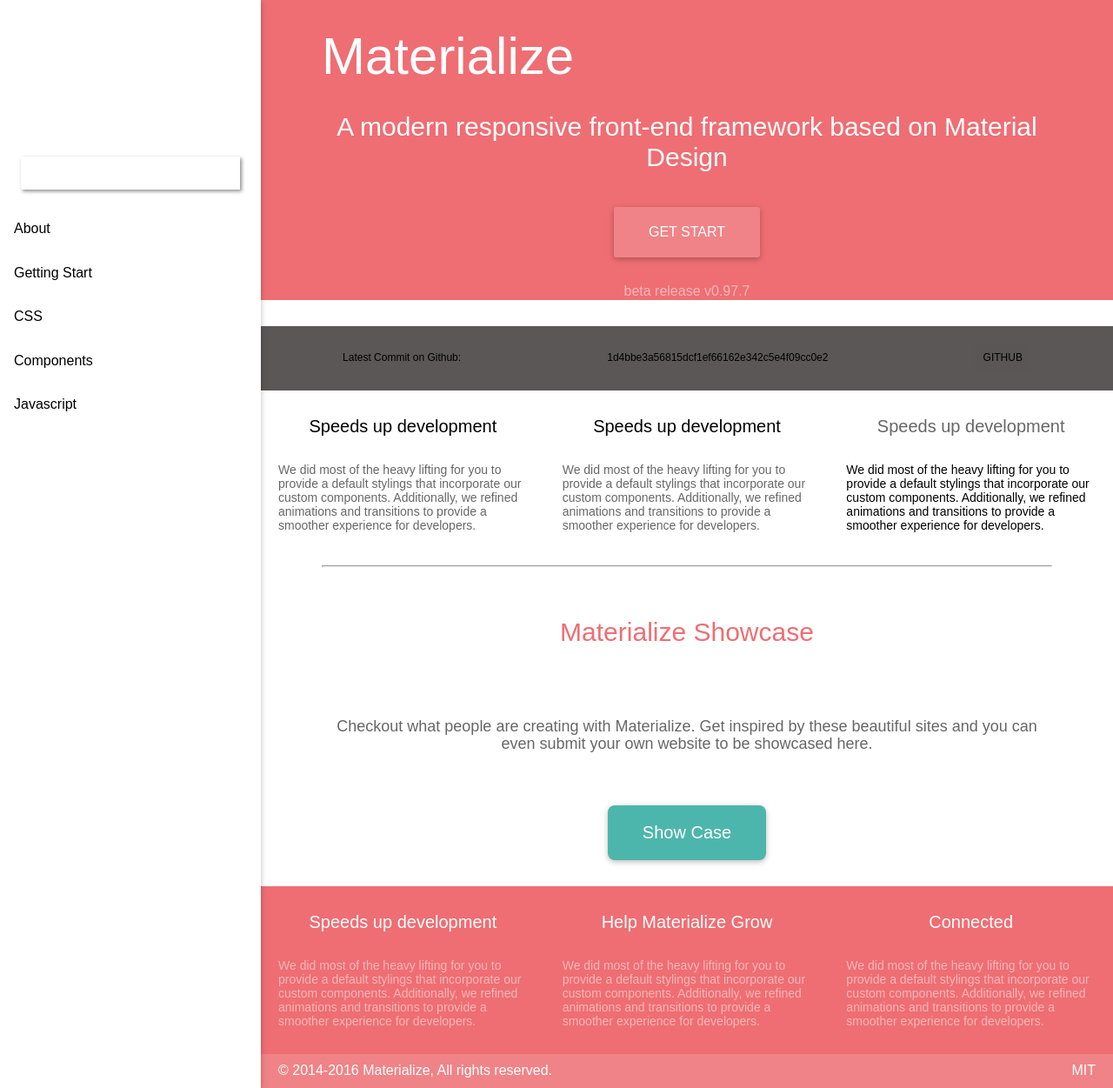
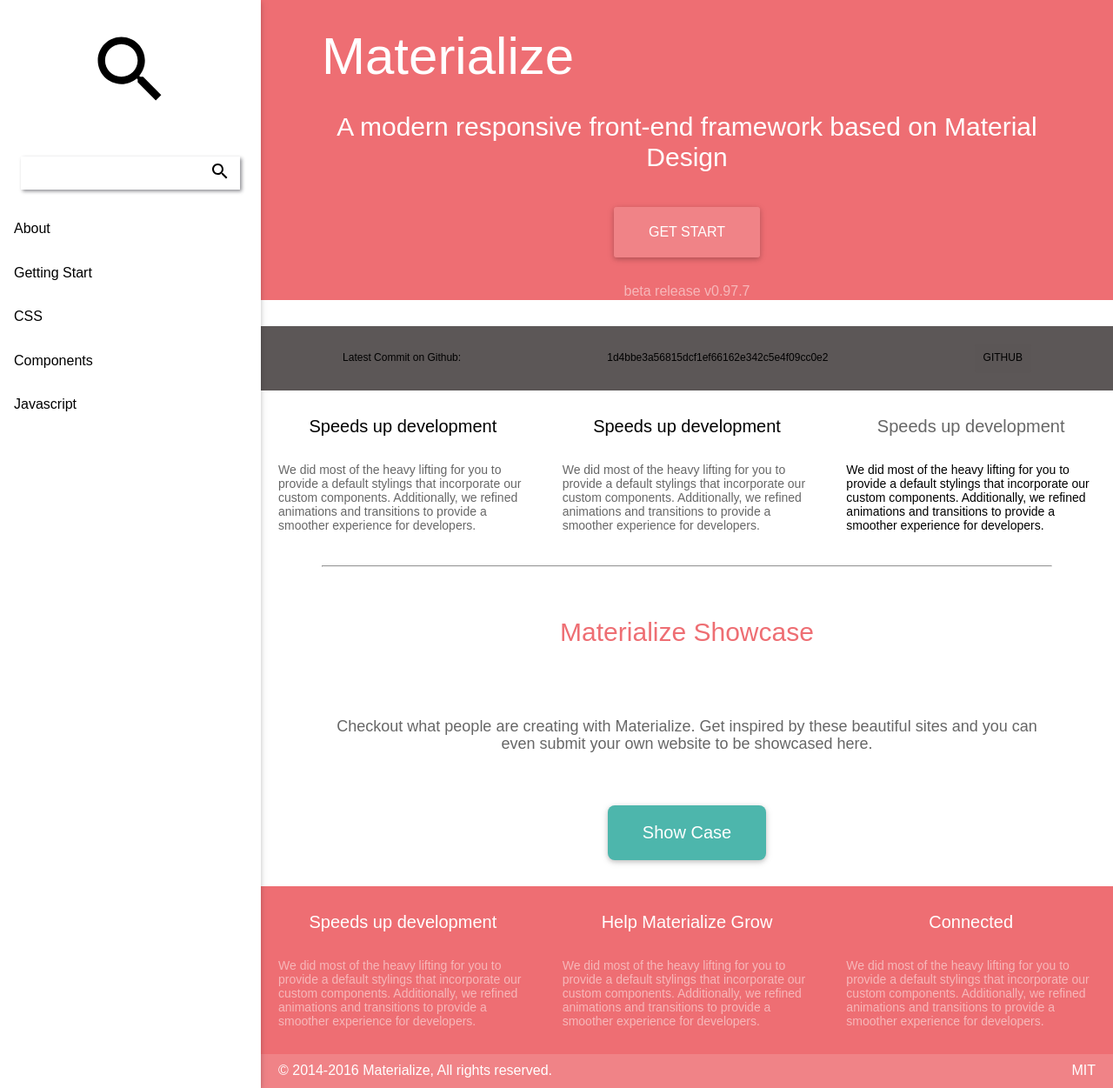
Before and after one commit to forclan/forclan.github.io, a Jekyll site: the page css-demo/material-demo/index.html, which Jekyll copies as it is, in a window 1280 px wide and 1251 px high. Shown: the whole window at 87% size. Built offline with Jekyll 4.4.1, drawn with Linux system fonts in a browser that asks for light colours.

Commit message:
add svg file

```diff
--- a/css-demo/material-demo/css/build.css
+++ b/css-demo/material-demo/css/build.css
@@ -39,7 +39,7 @@
   color: rgba(0, 0, 0, 0.6); }
 
 .icon-search {
-  background: url("../svg/search.svg");
+  background: url("../search.svg");
   width: 30px;
   height: auto;
   background-repeat: no-repeat; }
@@ -64,7 +64,7 @@
     align-items: center; }
     .nav-bar .nav-wrapper .nav-pic {
       flex-shrink: 0;
-      background: url("../svg/search.svg");
+      background: url("../search.svg");
       background-size: 100px 100px;
       width: 100px;
       height: 100px;
@@ -185,7 +185,7 @@
     border-radius: 3px; }
 
 .icon-search {
-  background: url("../svg/search.svg");
+  background: url("../search.svg");
   width: 30px;
   height: auto;
   background-repeat: no-repeat; }
@@ -210,7 +210,7 @@
     align-items: center; }
     .nav-bar .nav-wrapper .nav-pic {
       flex-shrink: 0;
-      background: url("../svg/search.svg");
+      background: url("../search.svg");
       background-size: 100px 100px;
       width: 100px;
       height: 100px;
```
Also changed, not shown: css-demo/material-demo/search.svg (added).
